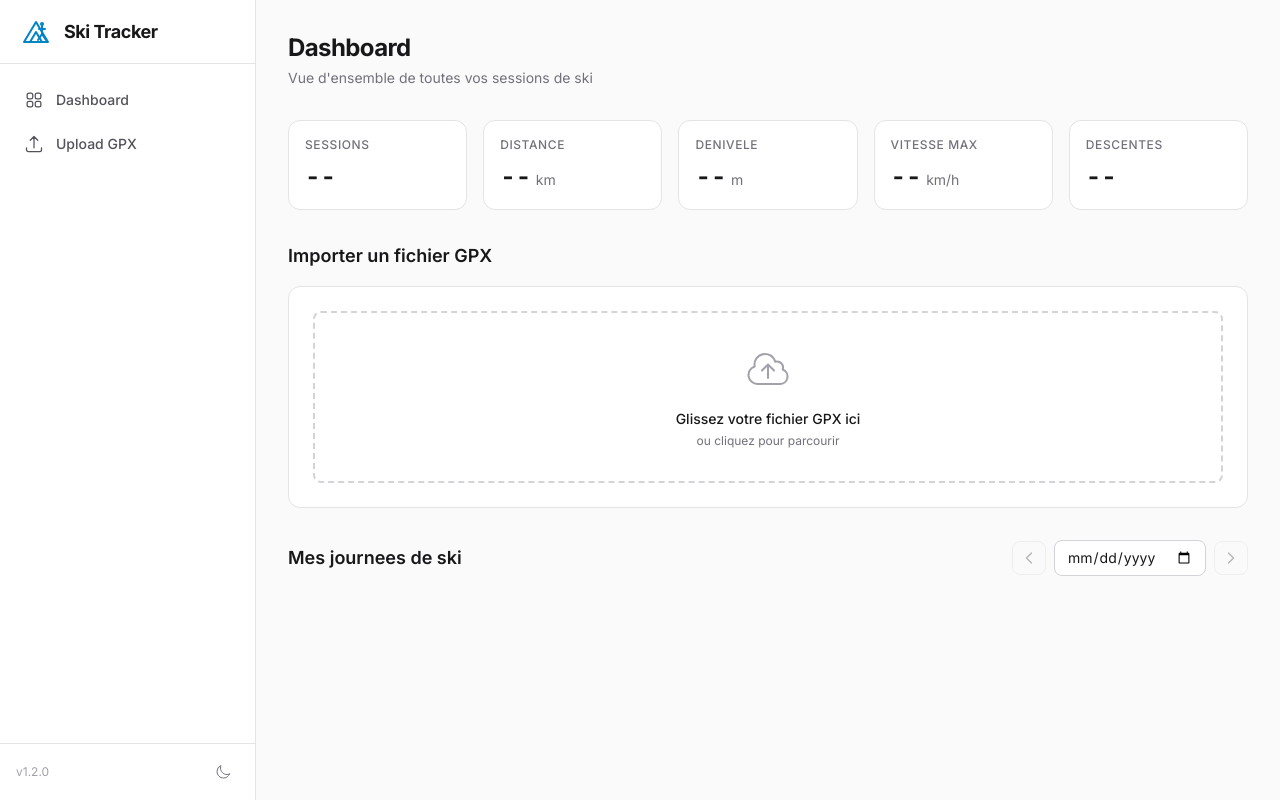
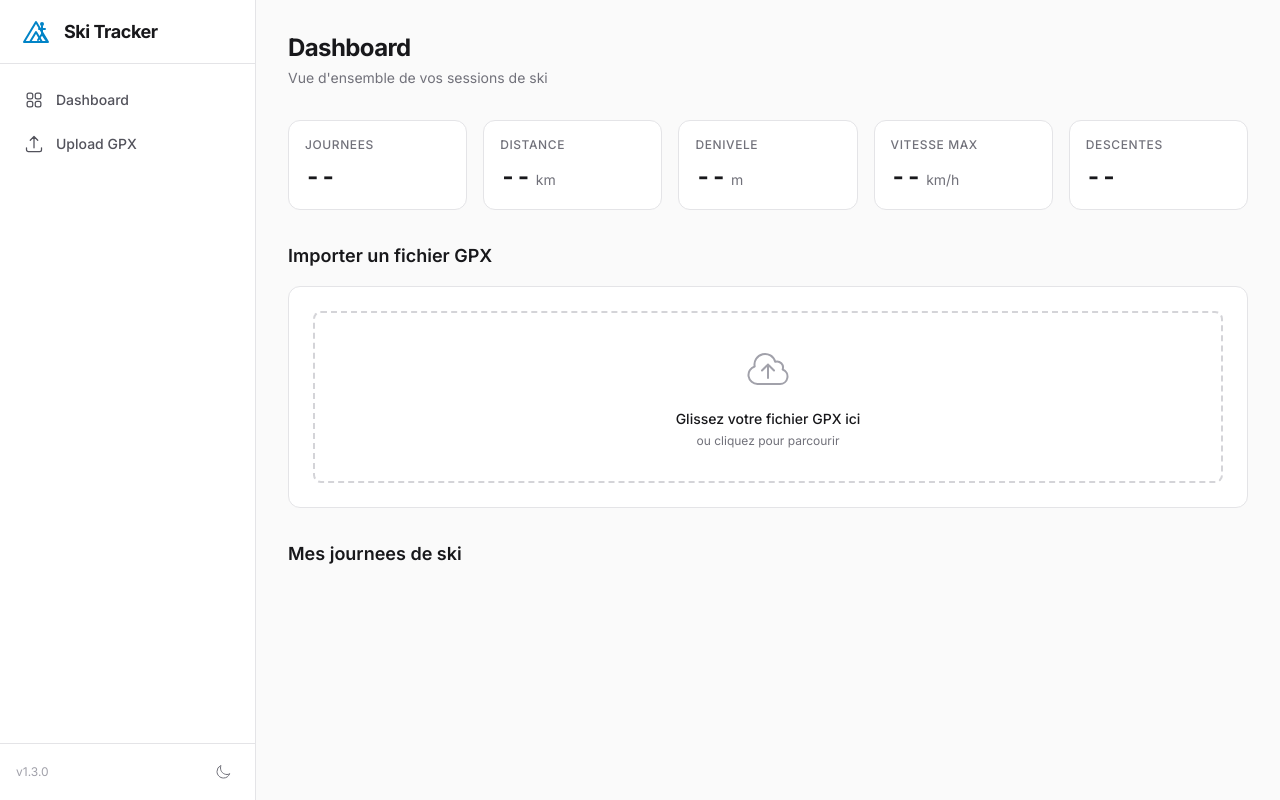
Before and after one commit to killercece/ski-tracker, a Flask app: template templates/index.html in a window 1280 px wide. Run offline with Flask 3, Linux system fonts and the light colour scheme; the template is opened without the code that fills it, so the values that code supplies are empty; some libraries are stand-ins or nearby versions.

Commit message:
Split dashboard into overview + day detail views
Dashboard (/) now shows global stats, upload zone, and a grid of
clickable day cards. Day detail (/day/<date>) shows the map, per-day
stats, and descents table with prev/next navigation.

Client-side SPA routing via pushState with Flask catch-all for
deep-linking support.

Co-Authored-By: Claude Opus 4.6 <noreply@anthropic.com>

```diff
--- a/app.py
+++ b/app.py
@@ -4,7 +4,7 @@ Upload de fichiers GPX, détection automatique des descentes/remontées,
 statistiques et visualisation sur carte.
 """
 
-__version__ = '1.2.0'
+__version__ = '1.3.0'
 
 import os
 import logging
@@ -540,6 +540,12 @@ def index():
     return render_template('index.html')
 
 
+@app.route('/day/<date>')
+@login_required
+def day_detail(date):
+    """Page detail d'une journee de ski (rendue cote client)."""
+    return render_template('index.html')
+
 
 # ---------------------------------------------------------------------------
 # Routes — API Health
--- a/static/css/style.css
+++ b/static/css/style.css
@@ -96,16 +96,16 @@
 }
 
 /* Table row hover */
-#descents-table tr {
+#day-descents-table tr {
     cursor: pointer;
     transition: background-color 0.15s;
 }
 
-#descents-table tr:hover {
+#day-descents-table tr:hover {
     background-color: rgba(2, 132, 199, 0.05);
 }
 
-.dark #descents-table tr:hover {
+.dark #day-descents-table tr:hover {
     background-color: rgba(2, 132, 199, 0.1);
 }
 
--- a/static/js/main.js
+++ b/static/js/main.js
@@ -115,6 +115,47 @@ function toggleSidebar() {
 }
 
 // ---------------------------------------------------------------------------
+// Routeur client-side (SPA)
+// ---------------------------------------------------------------------------
+
+function navigateTo(path) {
+    history.pushState(null, '', path);
+    routeChanged();
+}
+
+function navigateToDate(dateStr) {
+    if (dateStr) navigateTo('/day/' + dateStr);
+}
+
+function routeChanged() {
+    var path = window.location.pathname;
+    var match = path.match(/^\/day\/(\d{4}-\d{2}-\d{2})$/);
+
+    if (match) {
+        showDayView(match[1]);
+    } else {
+        showDashboardView();
+    }
+}
+
+function showDashboardView() {
+    document.getElementById('view-dashboard').classList.remove('hidden');
+    document.getElementById('view-day').classList.add('hidden');
+    loadGlobalStats();
+    loadDaysList();
+}
+
+function showDayView(dateStr) {
+    document.getElementById('view-dashboard').classList.add('hidden');
+    document.getElementById('view-day').classList.remove('hidden');
+    document.getElementById('date-picker').value = dateStr;
+    setText('day-title', formatDate(dateStr));
+    loadDayData(dateStr);
+}
+
+window.addEventListener('popstate', routeChanged);
+
+// ---------------------------------------------------------------------------
 // Dashboard : Stats globales
 // ---------------------------------------------------------------------------
 
@@ -130,32 +171,51 @@ async function loadGlobalStats() {
 }
 
 // ---------------------------------------------------------------------------
-// Dashboard : Navigation par date
+// Dashboard : Liste des journees
+// ---------------------------------------------------------------------------
+
+var sessionsCache = null;
+
+async function loadDaysList() {
+    try {
+        sessionsCache = await api('/api/sessions');
+        var container = document.getElementById('days-list');
+        var emptyEl = document.getElementById('days-empty');
+        if (!container) return;
+
+        if (!sessionsCache || sessionsCache.length === 0) {
+            container.innerHTML = '';
+            if (emptyEl) emptyEl.classList.remove('hidden');
+            return;
+        }
+
+        if (emptyEl) emptyEl.classList.add('hidden');
+
+        container.innerHTML = sessionsCache.map(function(s) {
+            return '<a href="/day/' + s.date + '" onclick="navigateTo(\'/day/' + s.date + '\'); return false;" ' +
+                'class="session-card block rounded-xl border border-zinc-200 dark:border-zinc-800 bg-white dark:bg-zinc-900 p-5 hover:border-primary-500 transition-all">' +
+                '<div class="flex items-center justify-between mb-3">' +
+                    '<h3 class="font-semibold">' + formatDate(s.date) + '</h3>' +
+                    '<svg class="w-4 h-4 text-zinc-400" fill="none" stroke="currentColor" stroke-width="2" viewBox="0 0 24 24"><path stroke-linecap="round" stroke-linejoin="round" d="m8.25 4.5 7.5 7.5-7.5 7.5"/></svg>' +
+                '</div>' +
+                '<div class="grid grid-cols-3 gap-3 text-sm">' +
+                    '<div><span class="text-xs text-zinc-500 dark:text-zinc-400 block">Distance</span><span class="font-semibold tabular-nums">' + fmt1(s.total_distance) + ' km</span></div>' +
+                    '<div><span class="text-xs text-zinc-500 dark:text-zinc-400 block">Denivele</span><span class="font-semibold tabular-nums">' + fmt0(s.total_elevation_gain) + ' m</span></div>' +
+                    '<div><span class="text-xs text-zinc-500 dark:text-zinc-400 block">Descentes</span><span class="font-semibold tabular-nums">' + (s.num_descents || 0) + '</span></div>' +
+                '</div>' +
+            '</a>';
+        }).join('');
+    } catch (e) {}
+}
+
+// ---------------------------------------------------------------------------
+// Vue jour : Navigation par date
 // ---------------------------------------------------------------------------
 
 var availableDates = [];
 var currentDateIndex = -1;
 var dayMap = null;
 var dayTrackLayers = {};
-var sessionsCache = null;
-
-async function loadAvailableDates() {
-    try {
-        var dates = await api('/api/dates');
-        availableDates = dates;
-
-        if (dates.length > 0) {
-            document.getElementById('date-picker').value = dates[0];
-            currentDateIndex = 0;
-            sessionsCache = null;
-            loadDayData(dates[0]);
-        } else {
-            document.getElementById('no-day-selected').classList.remove('hidden');
-            document.getElementById('day-content').classList.add('hidden');
-        }
-        updateNavButtons();
-    } catch (e) {}
-}
 
 function updateNavButtons() {
     var prevBtn = document.getElementById('prev-day-btn');
@@ -167,24 +227,24 @@ function updateNavButtons() {
 function prevDay() {
     if (currentDateIndex < availableDates.length - 1) {
         currentDateIndex++;
-        var date = availableDates[currentDateIndex];
-        document.getElementById('date-picker').value = date;
-        loadDayData(date);
-        updateNavButtons();
+        navigateTo('/day/' + availableDates[currentDateIndex]);
     }
 }
 
 function nextDay() {
     if (currentDateIndex > 0) {
         currentDateIndex--;
-        var date = availableDates[currentDateIndex];
-        document.getElementById('date-picker').value = date;
-        loadDayData(date);
-        updateNavButtons();
+        navigateTo('/day/' + availableDates[currentDateIndex]);
     }
 }
 
 async function loadDayData(dateStr) {
+    if (availableDates.length === 0) {
+        try {
+            availableDates = await api('/api/dates');
+        } catch (e) { availableDates = []; }
+    }
+
     var idx = availableDates.indexOf(dateStr);
     if (idx >= 0) currentDateIndex = idx;
     updateNavButtons();
@@ -196,13 +256,10 @@ async function loadDayData(dateStr) {
         var sess = sessionsCache.find(function(s) { return s.date === dateStr; });
 
         if (!sess) {
-            document.getElementById('no-day-selected').classList.remove('hidden');
-            document.getElementById('day-content').classList.add('hidden');
+            showToast('Aucune session pour cette date', 'warning');
+            navigateTo('/');
             return;
         }
-
-        document.getElementById('no-day-selected').classList.add('hidden');
-        document.getElementById('day-content').classList.remove('hidden');
 
         var tracksData = await api('/api/sessions/' + sess.id + '/tracks');
 
@@ -225,7 +282,7 @@ async function loadDayData(dateStr) {
 }
 
 // ---------------------------------------------------------------------------
-// Dashboard : Carte du jour
+// Vue jour : Carte Leaflet
 // ---------------------------------------------------------------------------
 
 function renderDayMap(tracks) {
@@ -310,7 +367,7 @@ function renderDayMap(tracks) {
 }
 
 // ---------------------------------------------------------------------------
-// Dashboard : Tableau des descentes du jour
+// Vue jour : Tableau des descentes
 // ---------------------------------------------------------------------------
 
 function renderDayDescentsTable(tracks) {
@@ -350,7 +407,7 @@ function zoomToDayTrack(trackId) {
 }
 
 // ---------------------------------------------------------------------------
-// Dashboard : Upload GPX
+// Upload GPX
 // ---------------------------------------------------------------------------
 
 var selectedFile = null;
@@ -442,8 +499,9 @@ async function uploadGPX() {
             showToast(msg);
             clearFile();
             sessionsCache = null;
+            availableDates = [];
             loadGlobalStats();
-            loadAvailableDates();
+            loadDaysList();
         } else {
             var err = 'Erreur lors de l\'import';
             try {
--- a/templates/base.html
+++ b/templates/base.html
@@ -79,7 +79,7 @@
 
         <!-- Navigation -->
         <nav class="flex-1 px-3 py-4 space-y-1 overflow-y-auto">
-            <a href="/" class="nav-link flex items-center gap-3 px-3 py-2.5 rounded-lg text-sm font-medium transition-colors {{ 'bg-primary-50 dark:bg-primary-900/20 text-primary-700 dark:text-primary-300' if request.endpoint == 'index' else 'text-zinc-600 dark:text-zinc-400 hover:bg-zinc-100 dark:hover:bg-zinc-800 hover:text-zinc-900 dark:hover:text-zinc-50' }}">
+            <a href="/" class="nav-link flex items-center gap-3 px-3 py-2.5 rounded-lg text-sm font-medium transition-colors {{ 'bg-primary-50 dark:bg-primary-900/20 text-primary-700 dark:text-primary-300' if request.endpoint in ('index', 'day_detail') else 'text-zinc-600 dark:text-zinc-400 hover:bg-zinc-100 dark:hover:bg-zinc-800 hover:text-zinc-900 dark:hover:text-zinc-50' }}">
                 <svg class="w-5 h-5" fill="none" stroke="currentColor" stroke-width="1.5" viewBox="0 0 24 24">
                     <path stroke-linecap="round" stroke-linejoin="round" d="M3.75 6A2.25 2.25 0 0 1 6 3.75h2.25A2.25 2.25 0 0 1 10.5 6v2.25a2.25 2.25 0 0 1-2.25 2.25H6a2.25 2.25 0 0 1-2.25-2.25V6ZM3.75 15.75A2.25 2.25 0 0 1 6 13.5h2.25a2.25 2.25 0 0 1 2.25 2.25V18a2.25 2.25 0 0 1-2.25 2.25H6A2.25 2.25 0 0 1 3.75 18v-2.25ZM13.5 6a2.25 2.25 0 0 1 2.25-2.25H18A2.25 2.25 0 0 1 20.25 6v2.25A2.25 2.25 0 0 1 18 10.5h-2.25a2.25 2.25 0 0 1-2.25-2.25V6ZM13.5 15.75a2.25 2.25 0 0 1 2.25-2.25H18a2.25 2.25 0 0 1 2.25 2.25V18A2.25 2.25 0 0 1 18 20.25h-2.25a2.25 2.25 0 0 1-2.25-2.25v-2.25Z"/>
                 </svg>
--- a/templates/index.html
+++ b/templates/index.html
@@ -1,20 +1,22 @@
 {% extends "base.html" %}
 
-{% block title %}Dashboard - Ski Tracker{% endblock %}
+{% block title %}Ski Tracker{% endblock %}
 
 {% block content %}
-<div class="max-w-7xl mx-auto space-y-8">
+<div class="max-w-7xl mx-auto">
 
-    <!-- Titre -->
+    <!-- ==================== VUE DASHBOARD ==================== -->
+    <div id="view-dashboard" class="space-y-8">
+
         <div>
             <h1 class="text-2xl font-bold tracking-tight">Dashboard</h1>
-        <p class="mt-1 text-sm text-zinc-500 dark:text-zinc-400">Vue d'ensemble de toutes vos sessions de ski</p>
+            <p class="mt-1 text-sm text-zinc-500 dark:text-zinc-400">Vue d'ensemble de vos sessions de ski</p>
         </div>
 
-    <!-- Stats globales -->
+        <!-- Stats globales (inchangees) -->
         <div id="global-stats" class="grid grid-cols-2 sm:grid-cols-3 lg:grid-cols-5 gap-4">
             <div class="rounded-xl border border-zinc-200 dark:border-zinc-800 bg-white dark:bg-zinc-900 p-4">
-            <p class="text-xs font-medium text-zinc-500 dark:text-zinc-400 uppercase tracking-wider">Sessions</p>
+                <p class="text-xs font-medium text-zinc-500 dark:text-zinc-400 uppercase tracking-wider">Journees</p>
                 <p id="stat-sessions" class="mt-2 text-2xl font-bold tabular-nums">--</p>
             </div>
             <div class="rounded-xl border border-zinc-200 dark:border-zinc-800 bg-white dark:bg-zinc-900 p-4">
@@ -35,7 +37,7 @@
             </div>
         </div>
 
-    <!-- Upload GPX -->
+        <!-- Upload GPX (inchange) -->
         <section id="upload-section">
             <h2 class="text-lg font-semibold mb-4">Importer un fichier GPX</h2>
             <div class="rounded-xl border border-zinc-200 dark:border-zinc-800 bg-white dark:bg-zinc-900 p-6">
@@ -49,8 +51,6 @@
                     </div>
                     <input type="file" id="file-input" accept=".gpx" class="absolute inset-0 w-full h-full opacity-0 cursor-pointer">
                 </div>
-
-            <!-- Info fichier selectionne -->
                 <div id="file-info" class="hidden mt-4 flex items-center gap-3 p-3 rounded-lg bg-zinc-50 dark:bg-zinc-800">
                     <svg class="w-5 h-5 text-primary-600 shrink-0" fill="none" stroke="currentColor" stroke-width="1.5" viewBox="0 0 24 24">
                         <path stroke-linecap="round" stroke-linejoin="round" d="M19.5 14.25v-2.625a3.375 3.375 0 0 0-3.375-3.375h-1.5A1.125 1.125 0 0 1 13.5 7.125v-1.5a3.375 3.375 0 0 0-3.375-3.375H8.25m2.25 0H5.625c-.621 0-1.125.504-1.125 1.125v17.25c0 .621.504 1.125 1.125 1.125h12.75c.621 0 1.125-.504 1.125-1.125V11.25a9 9 0 0 0-9-9Z"/>
@@ -62,8 +62,6 @@
                         </svg>
                     </button>
                 </div>
-
-            <!-- Barre de progression -->
                 <div id="upload-progress" class="hidden mt-4">
                     <div class="flex items-center justify-between mb-1.5">
                         <span class="text-xs font-medium text-zinc-500 dark:text-zinc-400">Upload en cours...</span>
@@ -73,37 +71,45 @@
                         <div id="progress-bar" class="h-full bg-primary-600 rounded-full transition-all duration-300" style="width: 0%"></div>
                     </div>
                 </div>
-
-            <!-- Bouton upload -->
                 <button id="upload-btn" onclick="uploadGPX()" disabled class="hidden mt-4 w-full sm:w-auto px-5 py-2.5 rounded-lg bg-primary-600 hover:bg-primary-700 text-white text-sm font-medium transition-colors disabled:opacity-50 disabled:cursor-not-allowed">
                     Importer
                 </button>
             </div>
         </section>
 
-    <!-- Navigation par date -->
+        <!-- Liste des journees -->
         <section>
-        <div class="flex items-center justify-between mb-4">
-            <h2 class="text-lg font-semibold">Mes journees de ski</h2>
+            <h2 class="text-lg font-semibold mb-4">Mes journees de ski</h2>
+            <div id="days-empty" class="hidden rounded-xl border border-dashed border-zinc-300 dark:border-zinc-700 p-12 text-center">
+                <p class="text-sm text-zinc-500 dark:text-zinc-400">Aucune session importee. Uploadez un fichier GPX pour commencer.</p>
+            </div>
+            <div id="days-list" class="grid gap-4 sm:grid-cols-2 lg:grid-cols-3"></div>
+        </section>
+    </div>
+
+    <!-- ==================== VUE DETAIL JOURNEE ==================== -->
+    <div id="view-day" class="hidden space-y-6">
+
+        <!-- Header : retour + titre + navigation -->
+        <div class="flex items-center gap-4">
+            <a href="/" onclick="navigateTo('/'); return false;" class="p-2 rounded-lg border border-zinc-300 dark:border-zinc-700 hover:bg-zinc-100 dark:hover:bg-zinc-800 transition-colors" title="Retour au dashboard">
+                <svg class="w-5 h-5" fill="none" stroke="currentColor" stroke-width="2" viewBox="0 0 24 24">
+                    <path stroke-linecap="round" stroke-linejoin="round" d="M10.5 19.5 3 12m0 0 7.5-7.5M3 12h18"/>
+                </svg>
+            </a>
+            <h1 id="day-title" class="text-2xl font-bold tracking-tight flex-1">--</h1>
             <div class="flex items-center gap-2">
                 <button onclick="prevDay()" id="prev-day-btn" class="p-2 rounded-lg border border-zinc-300 dark:border-zinc-700 hover:bg-zinc-100 dark:hover:bg-zinc-800 transition-colors disabled:opacity-30" disabled>
                     <svg class="w-4 h-4" fill="none" stroke="currentColor" stroke-width="2" viewBox="0 0 24 24"><path stroke-linecap="round" stroke-linejoin="round" d="M15.75 19.5 8.25 12l7.5-7.5"/></svg>
                 </button>
-                <input type="date" id="date-picker" class="px-3 py-1.5 rounded-lg border border-zinc-300 dark:border-zinc-700 bg-white dark:bg-zinc-800 text-sm focus:outline-none focus:ring-2 focus:ring-primary-500" onchange="loadDayData(this.value)">
+                <input type="date" id="date-picker" class="px-3 py-1.5 rounded-lg border border-zinc-300 dark:border-zinc-700 bg-white dark:bg-zinc-800 text-sm focus:outline-none focus:ring-2 focus:ring-primary-500" onchange="navigateToDate(this.value)">
                 <button onclick="nextDay()" id="next-day-btn" class="p-2 rounded-lg border border-zinc-300 dark:border-zinc-700 hover:bg-zinc-100 dark:hover:bg-zinc-800 transition-colors disabled:opacity-30" disabled>
                     <svg class="w-4 h-4" fill="none" stroke="currentColor" stroke-width="2" viewBox="0 0 24 24"><path stroke-linecap="round" stroke-linejoin="round" d="m8.25 4.5 7.5 7.5-7.5 7.5"/></svg>
                 </button>
             </div>
         </div>
 
-        <!-- Message quand pas de date selectionnee -->
-        <div id="no-day-selected" class="hidden rounded-xl border border-dashed border-zinc-300 dark:border-zinc-700 p-12 text-center">
-            <p class="text-sm text-zinc-500 dark:text-zinc-400">Selectionnez une date pour voir les details</p>
-        </div>
-
-        <!-- Contenu du jour selectionne -->
-        <div id="day-content" class="hidden space-y-6">
-            <!-- Carte -->
+        <!-- Carte Leaflet -->
         <div class="rounded-xl border border-zinc-200 dark:border-zinc-800 bg-white dark:bg-zinc-900 overflow-hidden">
             <div id="day-map" style="height: 400px;"></div>
             <div class="flex flex-wrap gap-4 px-4 py-3 border-t border-zinc-200 dark:border-zinc-800 text-xs font-medium">
@@ -162,7 +168,6 @@
             <div id="day-descents-empty" class="hidden p-8 text-center text-sm text-zinc-500">Aucune descente detectee</div>
         </div>
     </div>
-    </section>
 
 </div>
 {% endblock %}
@@ -170,9 +175,8 @@
 {% block scripts %}
 <script>
     document.addEventListener('DOMContentLoaded', function() {
-        loadGlobalStats();
-        loadAvailableDates();
         initUpload();
+        routeChanged();
     });
 </script>
 {% endblock %}
```
Lines whose indentation alone changed are shown as unchanged.
